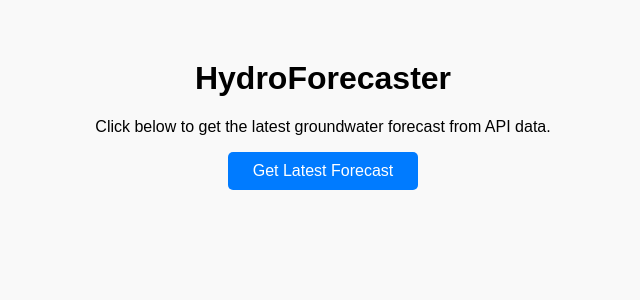
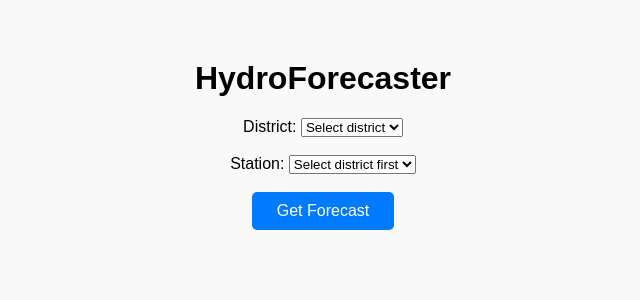
Before and after one commit to Raunakaga2004/HydroForecaster, a Flask app: page / in a window 1280 px wide. Shown: the top 300 px of the page, without its empty margins (317-957 px from the left). Run offline with Flask 3, Linux system fonts and the light colour scheme; data that the repository does not hold is empty.

Commit message:
added district and station selection

```diff
--- a/app.py
+++ b/app.py
@@ -1,10 +1,9 @@
-from flask import Flask, render_template
+from flask import Flask, render_template, request, jsonify
 import pandas as pd
 import requests
 import joblib
 from tensorflow.keras.models import load_model
 import numpy as np
-
 import matplotlib.pyplot as plt
 import io
 import base64
@@ -14,7 +13,7 @@ from utils.preprocessing import GroundwaterPreprocessor
 app = Flask(__name__)
 
 # Load LSTM model and preprocessing pipeline
-model = load_model('models/lstm_model.h5', compile = False)
+model = load_model('models/lstm_model.h5', compile=False)
 preprocessor = joblib.load('preprocess.pkl')
 
 # API details
@@ -25,18 +24,47 @@ RESOURCE_ID = "580a8f6e-3d86-4ca7-ac7d-cd5df12b443c"
 def index():
     return render_template('index.html')
 
+@app.route('/locations')
+def locations():
+    sql_districts = f'''SELECT DISTINCT "district_name" FROM "{RESOURCE_ID}" ORDER BY "district_name"'''
+    sql_stations = f'''SELECT DISTINCT "station_name", "district_name" FROM "{RESOURCE_ID}" ORDER BY "station_name"'''
+
+    headers = {'Content-Type': 'application/json'}
+    response_districts = requests.post(API_URL, headers=headers, json={"sql": sql_districts})
+    response_stations = requests.post(API_URL, headers=headers, json={"sql": sql_stations})
+
+    if response_districts.status_code != 200 or response_stations.status_code != 200:
+        return jsonify({"districts": [], "stations": []})
+
+    districts = [rec['district_name'] for rec in response_districts.json().get('result', {}).get('records', [])]
+    stations_data = response_stations.json().get('result', {}).get('records', [])
+
+    district_station_map = {}
+    for rec in stations_data:
+        district = rec['district_name']
+        station = rec['station_name']
+        district_station_map.setdefault(district, []).append(station)
+
+    district_query = request.args.get('district')
+    if district_query:
+        stations = district_station_map.get(district_query, [])
+        return jsonify({"stations": stations})
+
+    return jsonify({"districts": districts})
+
 @app.route('/predict')
 def predict_latest():
-    # SQL query to get the latest 10 records
-    sql_query = f'''
-        SELECT * FROM "{RESOURCE_ID}"
-        WHERE "currentlevel" IS NOT NULL
-        ORDER BY "date" DESC
-        LIMIT 50
-    '''
+    district = request.args.get('district')
+    station = request.args.get('station')
+
+    sql_query = f'''SELECT * FROM "{RESOURCE_ID}" WHERE "currentlevel" IS NOT NULL'''
+    if district:
+        sql_query += f''' AND "district_name" = '{district}' '''
+    if station:
+        sql_query += f''' AND "station_name" = '{station}' '''
+    sql_query += ''' ORDER BY "date" DESC LIMIT 50'''
 
     headers = {'Content-Type': 'application/json'}
-
     response = requests.post(API_URL, headers=headers, json={"sql": sql_query})
     if response.status_code != 200:
         return render_template('result.html', prediction="API Error", location="Unknown")
@@ -45,72 +73,74 @@ def predict_latest():
     if not records or len(records) < 10:
         return render_template('result.html', prediction="Not enough data", location="Unknown")
 
-    # Convert to DataFrame
     df_latest = pd.DataFrame(records)
-    print(df_latest.district_name)
 
-    # After transforming the latest data
+    # Convert to datetime
+    df_latest['date'] = pd.to_datetime(df_latest['date'], errors='coerce')
+    df_latest.dropna(subset=['date'], inplace=True)
+
     df_processed = preprocessor.transform(df_latest)
-    df_processed = df_processed[['currentlevel', 'level_diff', 'season']]  # or the exact 3 used
+    df_processed = df_processed[['currentlevel', 'level_diff', 'season']]
 
-    # print(df_processed)
-
-    print("✅ Final shape after preprocessing:", df_processed.shape)
-
-    # Required time steps
     required_steps = 10
     actual_steps = df_processed.shape[0]
 
-    # If not enough rows, pad with zeros
     if actual_steps < required_steps:
-        print(f"⚠️ Only {actual_steps} time steps found. Padding with {required_steps - actual_steps} zeros.")
-
         pad_rows = required_steps - actual_steps
-        padding = np.zeros((pad_rows, df_processed.shape[1]))  # same number of features
-        padded_input = np.vstack([padding, df_processed.values])  # stack zeros at the beginning
+        padding = np.zeros((pad_rows, df_processed.shape[1]))
+        padded_input = np.vstack([padding, df_processed.values])
     else:
         padded_input = df_processed.tail(required_steps).values
 
-    # Reshape to (1, 10, features) for LSTM
     X_input = padded_input.reshape(1, required_steps, df_processed.shape[1])
 
-    # Predict
-    prediction = model.predict(X_input)[0][0]
+    # Multi-step forecasting (next 7 days)
+    future_steps = 7
+    future_preds = []
+    input_seq = X_input.copy()
 
-    # Location safe access
+    for _ in range(future_steps):
+        next_pred = model.predict(input_seq, verbose=0)[0][0]
+        future_preds.append(round(next_pred, 2))
+
+        last_known = input_seq[0, -1, :].copy()
+        new_row = last_known.copy()
+        new_row[0] = next_pred
+        new_row[1] = next_pred - last_known[0]
+        input_seq = np.append(input_seq[:, 1:, :], [[new_row]], axis=1)
+
     location = df_latest['location'].iloc[0] if 'location' in df_latest.columns else "Unknown"
 
+    # Plotting
+    plt.figure(figsize=(10, 4))
+    df_latest_sorted = df_latest.sort_values('date')
+    plt.plot(df_latest_sorted['date'], df_latest_sorted['currentlevel'], marker='o', label='Past')
 
-    # Plot recent current levels
-    plt.figure(figsize=(8, 4))
-    df_latest_sorted = df_latest.sort_values('date')
-    plt.plot(df_latest_sorted['date'], df_latest_sorted['currentlevel'], marker='o', color='teal')
-    plt.title('Recent Groundwater Levels')
+    # Generate future dates
+    start_date = pd.to_datetime(df_latest_sorted['date'].max()) + pd.Timedelta(days=1)
+    future_dates = pd.date_range(start=start_date, periods=future_steps)
+
+    plt.plot(future_dates, future_preds, marker='x', linestyle='--', color='orange', label='Predicted')
+    plt.title('Groundwater Levels Forecast')
     plt.xlabel('Date')
     plt.ylabel('Current Level')
     plt.xticks(rotation=45)
+    plt.legend()
     plt.tight_layout()
 
-    # Save plot to base64 string
     img = io.BytesIO()
     plt.savefig(img, format='png')
     img.seek(0)
     plot_url = base64.b64encode(img.getvalue()).decode()
-
-    # Close the plot to avoid memory leak
     plt.close()
 
-    # Pass prediction, location, plot, and table to result.html
     return render_template(
         'result.html',
-        prediction=round(prediction, 2),
+        prediction=future_preds,
         location=location,
         table=df_latest_sorted[['date', 'district_name', 'station_name', 'currentlevel']].to_html(classes='table table-bordered', index=False),
         plot_url=plot_url
     )
 
-
-    # return render_template('result.html', prediction=round(prediction, 2), location=location)
-
 if __name__ == '__main__':
     app.run(debug=True)
--- a/templates/index.html
+++ b/templates/index.html
@@ -3,10 +3,56 @@
 <head>
     <title>HydroForecaster</title>
     <link rel="stylesheet" href="{{ url_for('static', filename='style.css') }}">
+    <script>
+        async function fetchStations() {
+            const districtSelect = document.getElementById('district');
+            const stationSelect = document.getElementById('station');
+            const district = districtSelect.value;
+            if (!district) {
+                stationSelect.innerHTML = '<option value="">Select district first</option>';
+                return;
+            }
+            const response = await fetch(`/locations?district=${district}`);
+            const data = await response.json();
+            stationSelect.innerHTML = '';
+            data.stations.forEach(station => {
+                const option = document.createElement('option');
+                option.value = station;
+                option.textContent = station;
+                stationSelect.appendChild(option);
+            });
+        }
+
+        async function fetchDistricts() {
+            const districtSelect = document.getElementById('district');
+            const response = await fetch('/locations');
+            const data = await response.json();
+            districtSelect.innerHTML = '<option value="">Select district</option>';
+            data.districts.forEach(district => {
+                const option = document.createElement('option');
+                option.value = district;
+                option.textContent = district;
+                districtSelect.appendChild(option);
+            });
+        }
+
+        window.onload = fetchDistricts;
+    </script>
 </head>
 <body>
     <h1>HydroForecaster</h1>
-    <p>Click below to get the latest groundwater forecast from API data.</p>
-    <a href="/predict"><button>Get Latest Forecast</button></a>
+    <form action="/predict" method="get">
+        <label for="district">District:</label>
+        <select id="district" name="district" onchange="fetchStations()" required>
+            <option value="">Loading districts...</option>
+        </select>
+        <br><br>
+        <label for="station">Station:</label>
+        <select id="station" name="station" required>
+            <option value="">Select district first</option>
+        </select>
+        <br><br>
+        <button type="submit">Get Forecast</button>
+    </form>
 </body>
 </html>
--- a/templates/result.html
+++ b/templates/result.html
@@ -8,7 +8,7 @@
 </head>
 <body class="container mt-4">
     <h1 class="text-primary">HydroForecaster Prediction</h1>
-    <p><strong>Location:</strong> {{ location }}</p>
+    <!-- <p><strong>Location:</strong> {{ location }}</p> -->
     <p><strong>Predicted Groundwater Level:</strong> {{ prediction }}</p>
 
     <h3>Recent Groundwater Level Trend</h3>
```
Also changed, not shown: 1 other file.
